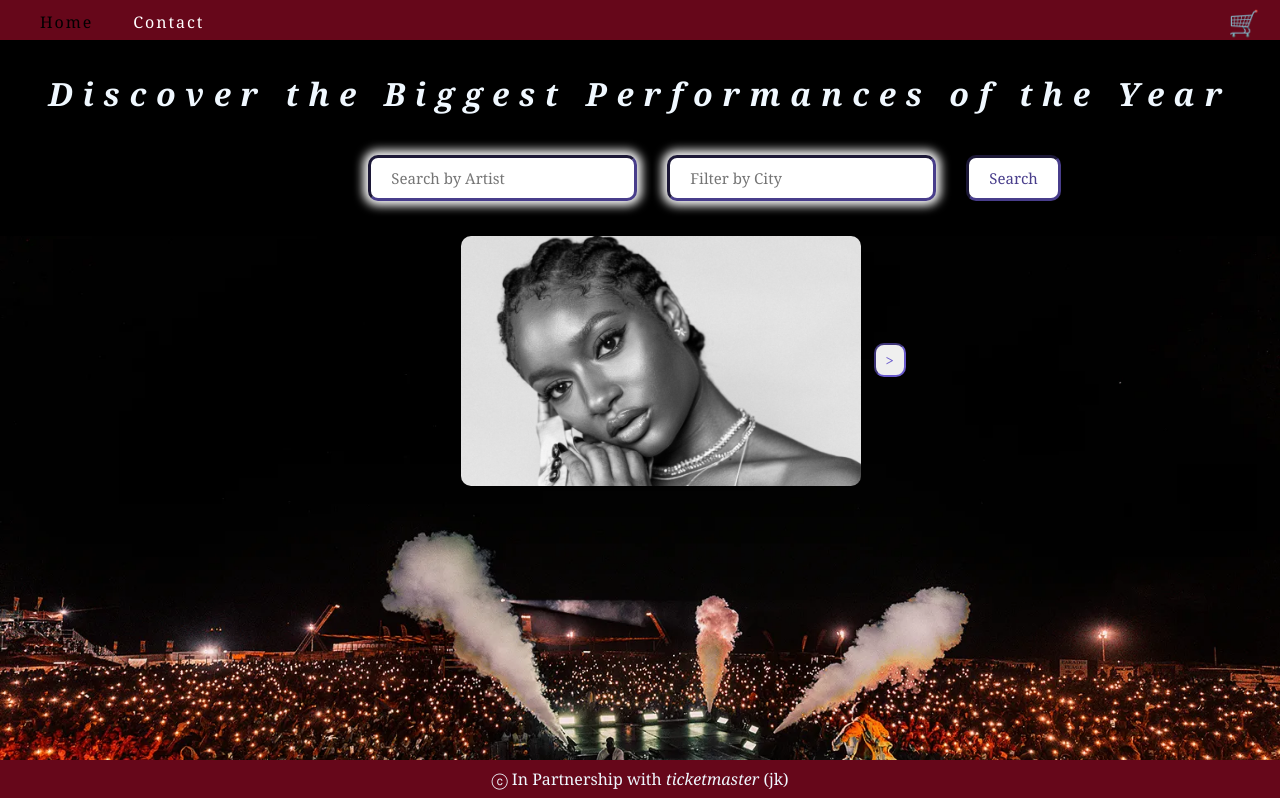
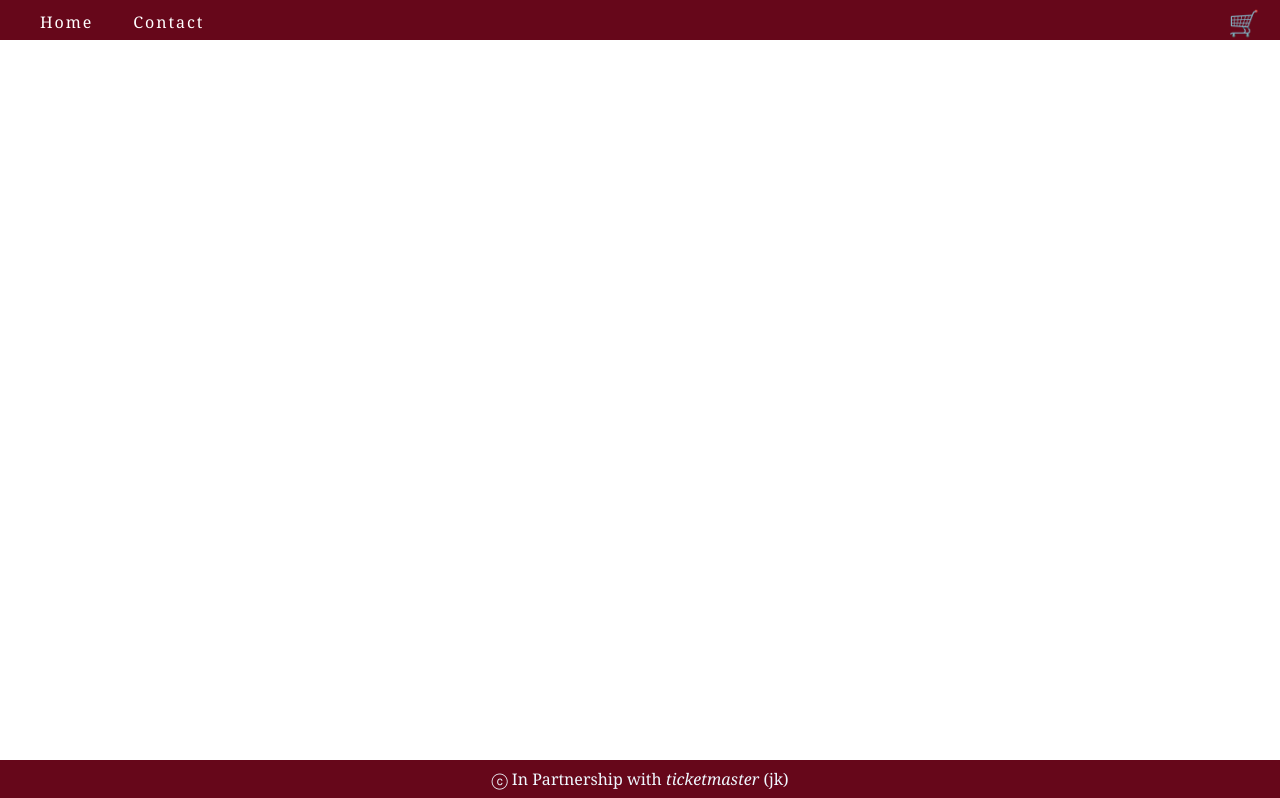
Before and after one commit to wghile/PS-Module2Project, a React (Vite) app: page / in a window 1280 px wide. Shown: the top 798 px of the page. Built offline with nearby package versions, Linux system fonts and the light colour scheme.

Commit message:
changed Form component route path and link

```diff
--- a/src/App.jsx
+++ b/src/App.jsx
@@ -30,7 +30,7 @@ function App() {
     <div className='App'>
       <Nav />
         <Routes>
-          <Route path='/' element={<Form check={findEvent}/>}/>
+          <Route path='/concert-search' element={<Form check={findEvent}/>}/>
           <Route path='/searchresults' element={<Results concerts={concert}/>}/>
           <Route path='/help' element={<Help />}/>
           <Route path='/checkout' element={<Purchase />}/>
--- a/src/components/Nav.jsx
+++ b/src/components/Nav.jsx
@@ -5,9 +5,9 @@ export default function Nav() {
     <div className="Nav">
         <ul>
             <li>
-                {/* <Link to='/' style={{color: 'white', textDecoration: 'none'}}> */}
+                <Link to='/concert-search' style={{color: 'white', textDecoration: 'none'}}>
                     Home
-                {/* </Link> */}
+                </Link>
             </li>
             <li>
                 <Link to='/help' style={{color: 'white', textDecoration: 'none'}}>
```
